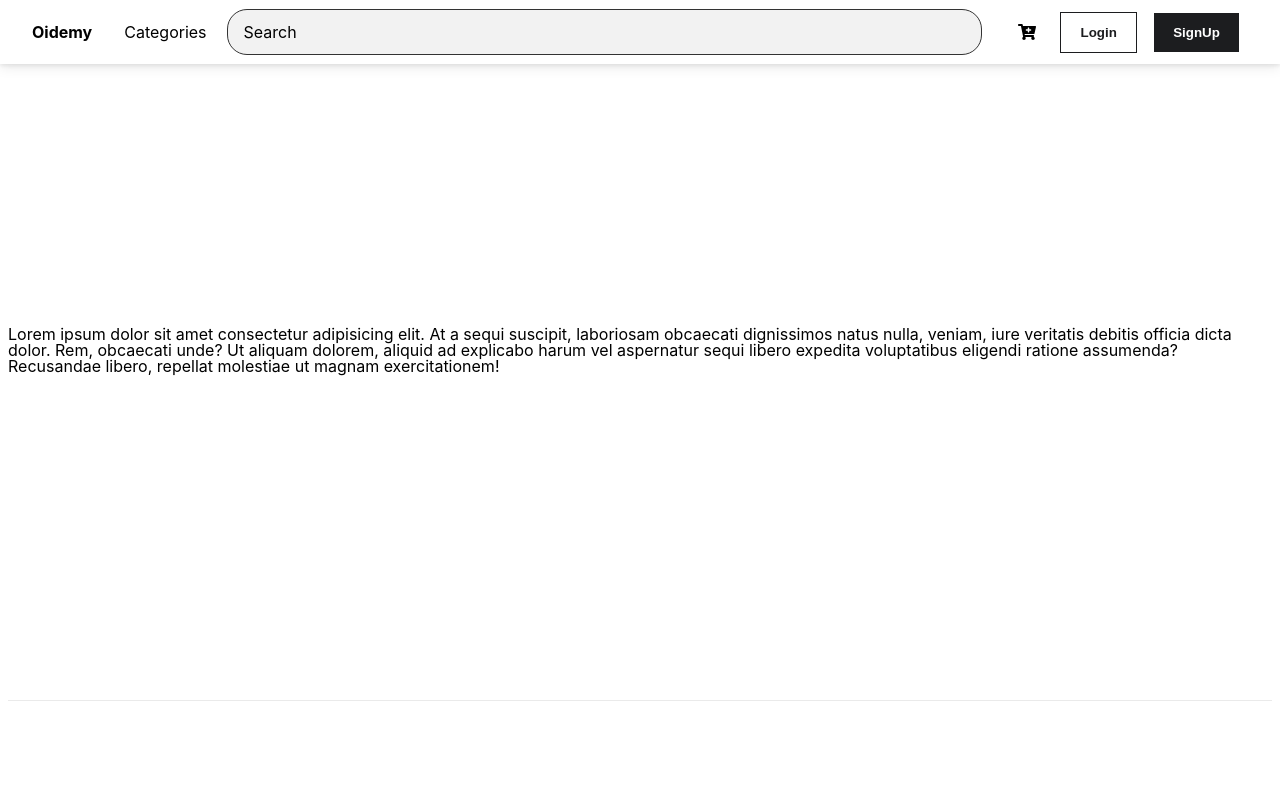
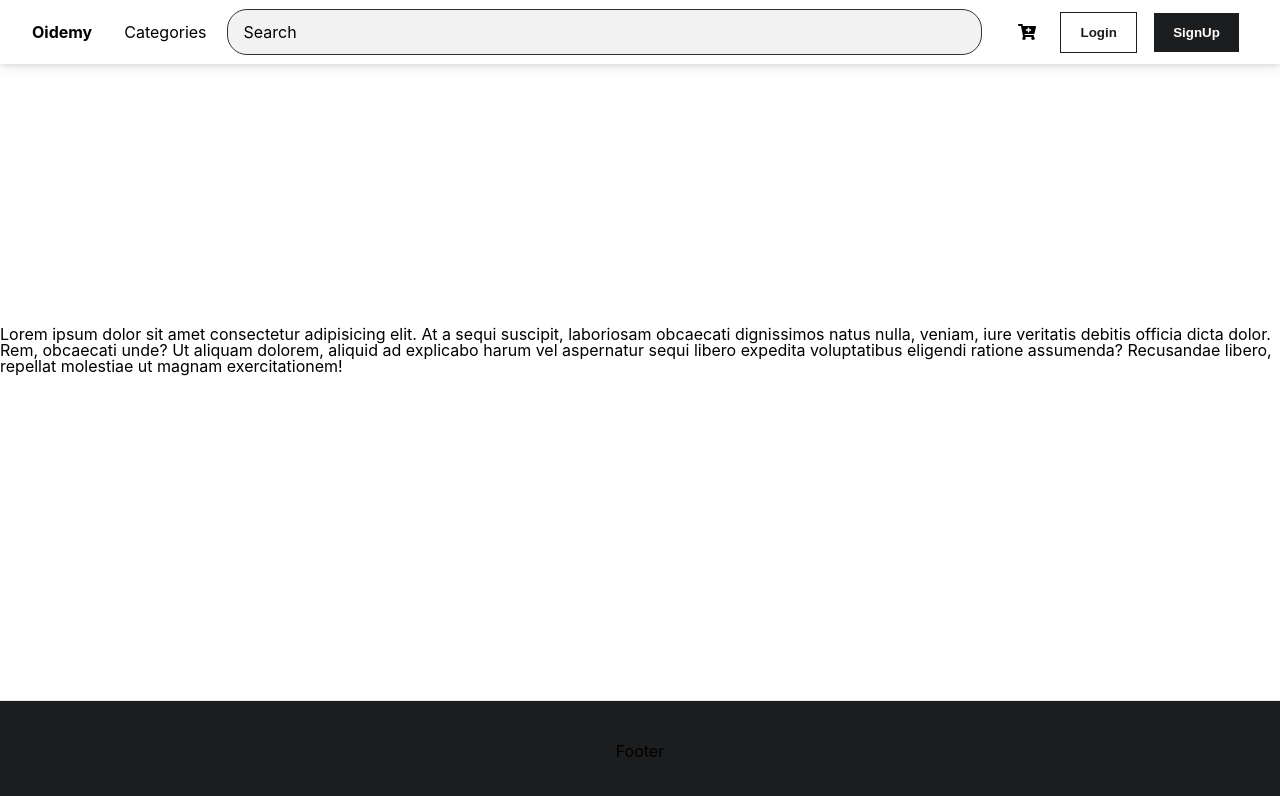
Before and after one commit to xMonty/oidemy, a Next.js app: page / in a window 1280 px wide. Shown: the top 796 px of the page. Built offline with nearby package versions, Linux system fonts and the light colour scheme.

Commit message:
menu fix and added footer

```diff
--- /dev/null
+++ b/components/footer/Footer.module.scss
@@ -0,0 +1,10 @@
+.container {
+  background: $secondary-color;
+
+  width: 100%;
+  height: 100px;
+  border-top: 1px solid #eaeaea;
+  display: flex;
+  justify-content: center;
+  align-items: center;
+}
--- /dev/null
+++ b/components/footer/Footer.tsx
@@ -0,0 +1,12 @@
+import React from 'react'
+import styles from './Footer.module.scss';
+
+function Footer() {
+  return (
+    <footer className={styles.container}>
+      Footer
+    </footer>
+  )
+}
+
+export default Footer
--- /dev/null
+++ b/components/header/CatMenu.module.scss
@@ -0,0 +1,23 @@
+.container {
+  background: $primary-color;
+  list-style: none;
+  min-width: 10rem;
+  padding: 0.5rem 0.5rem;
+  border: 1px solid lighten($color: $secondary-color, $amount: 70);
+  align-items: flex-start;
+
+  li {
+    padding: 1rem 1rem;
+    display: flex;
+    align-items: flex-start;
+    justify-content: flex-start;
+
+    a {
+      font-size: 14px;
+    }
+
+    &:hover a {
+      color: $highlight-color;
+    }
+  }
+}
--- a/components/header/CatMenu.tsx
+++ b/components/header/CatMenu.tsx
@@ -1,26 +1,27 @@
-import React from 'react'
+import React from 'react';
+import styles from './CatMenu.module.scss';
 
 function CatMenu() {
   return (
-    <div>
+    <div className={styles.container}>
       <li>
         <a href="index.html">
-          Home
+          Development
         </a>
       </li>
       <li>
         <a href="index.html">
-          Home2
+          Business
         </a>
       </li>
       <li>
         <a href="index.html">
-          Home3
+          Finance & Accounting
         </a>
       </li>
       <li>
         <a href="index.html">
-          Home4
+          IT & Software
         </a>
       </li>
     </div>
--- a/pages/index.tsx
+++ b/pages/index.tsx
@@ -1,3 +1,4 @@
+import Footer from 'components/footer/Footer'
 import type { NextPage } from 'next'
 import Head from 'next/head'
 import Header from '../components/header/Header'
@@ -7,18 +8,15 @@ const Home: NextPage = () => {
   return (
     <div className={styles.container}>
       <Head>
-        <title>Create Next App</title>
-        <meta name="description" content="Generated by create next app" />
+        <title>Oidemy</title>
+        <meta name="description" content="Oidemy Clone" />
         <link rel="icon" href="/favicon.ico" />
       </Head>
       <Header/>
       <main className={styles.main}>
         Lorem ipsum dolor sit amet consectetur adipisicing elit. At a sequi suscipit, laboriosam obcaecati dignissimos natus nulla, veniam, iure veritatis debitis officia dicta dolor. Rem, obcaecati unde? Ut aliquam dolorem, aliquid ad explicabo harum vel aspernatur sequi libero expedita voluptatibus eligendi ratione assumenda? Recusandae libero, repellat molestiae ut magnam exercitationem!
       </main>
-
-      <footer className={styles.footer}>
-
-      </footer>
+      <Footer/>
     </div>
   )
 }
--- a/styles/Header.module.scss
+++ b/styles/Header.module.scss
@@ -48,8 +48,8 @@
 .navCategories:hover > .catMenu {
   display: block;
   position: absolute;
-  top: 3rem;
-  left: 2rem;
+  top: 4rem;
+  left: 6rem;
 }
 
 .catMenu {
--- a/styles/Home.module.scss
+++ b/styles/Home.module.scss
@@ -1,6 +1,6 @@
 .container {
   min-height: 100vh;
-  padding: 0 0.5rem;
+  padding: 0 0;
   display: flex;
   flex-direction: column;
   justify-content: center;
--- a/styles/_variables.scss
+++ b/styles/_variables.scss
@@ -1,3 +1,4 @@
 $primary-color: #ffffff;
 $secondary-color: #1c1d1f;
 $text-color: #1c1d1f;
+$highlight-color: #5624d0
```
Also changed, not shown: 2 other files (tests, documents, lock files or other folders).
